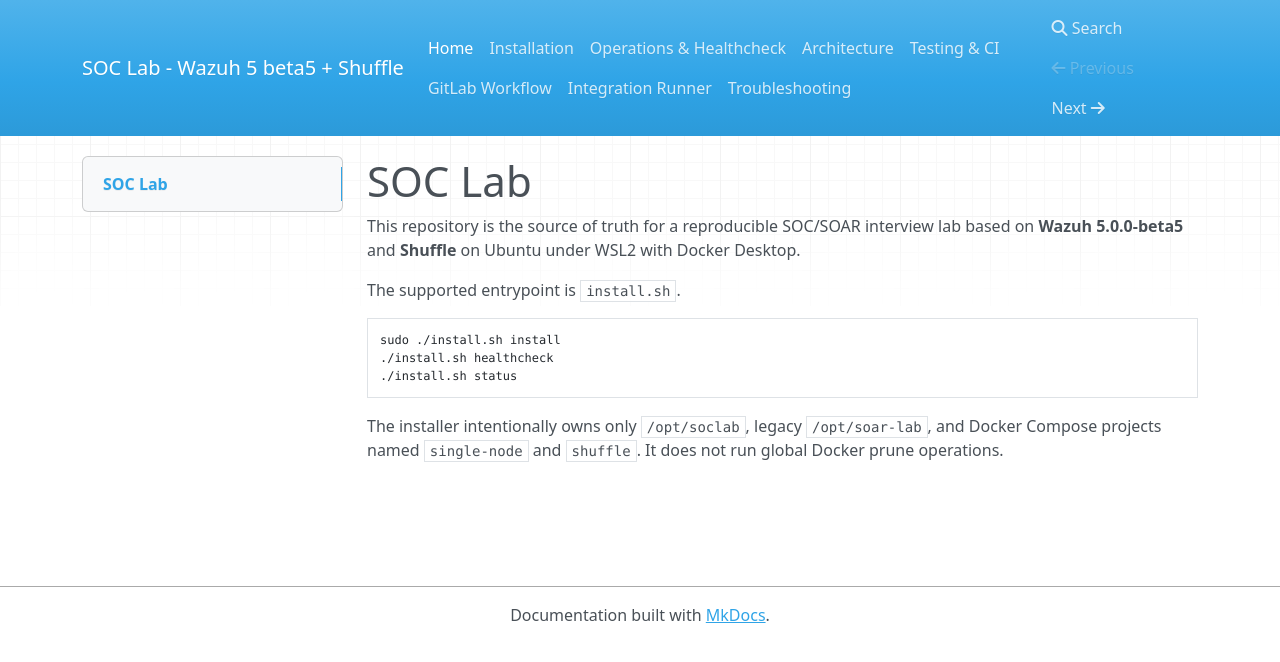
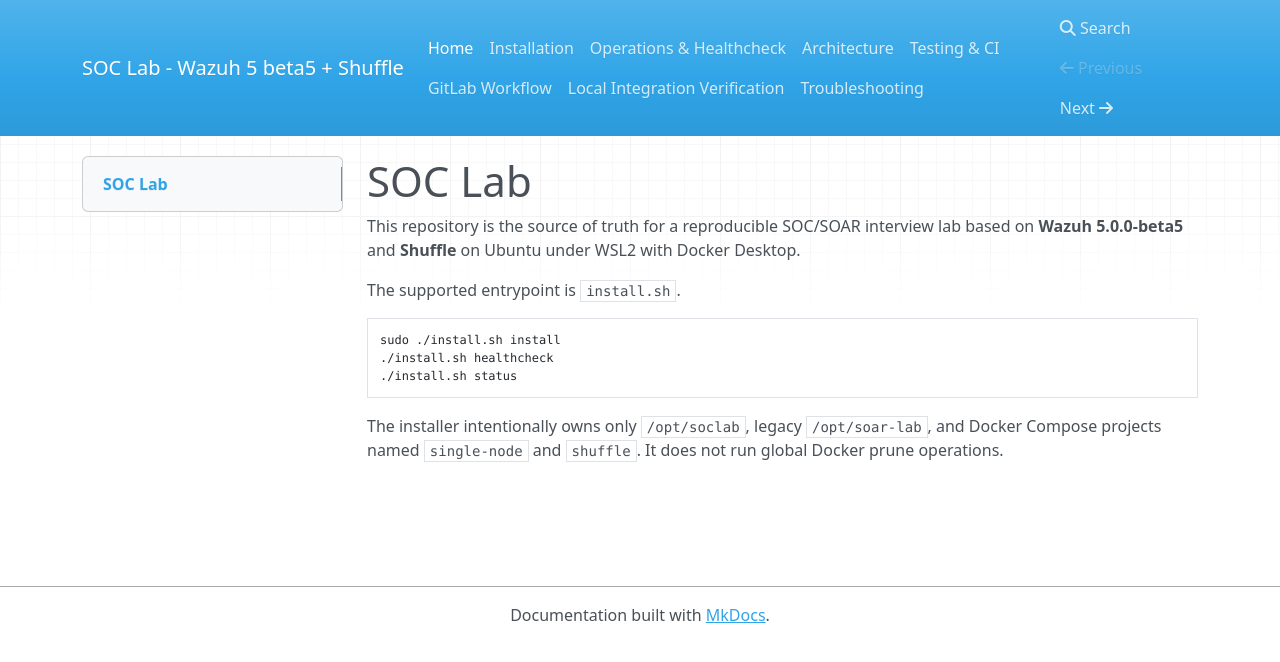
Before and after one commit to avioren/SOCLab, an MkDocs documentation site: the page built from docs/index.md, in a window 1280 px wide. Shown: the top 662 px of the page. Built offline with MkDocs 1.6.1, drawn with Linux system fonts in a browser that asks for light colours; nearby versions of some CDN libraries.

Commit message:
docs: rename integration runner page

```diff
--- a/mkdocs.yml
+++ b/mkdocs.yml
@@ -7,7 +7,7 @@ nav:
   - Architecture: architecture.md
   - Testing & CI: testing.md
   - GitLab Workflow: gitlab.md
-  - Integration Runner: runner.md
+  - Local Integration Verification: runner.md
   - Troubleshooting: troubleshooting.md
 theme:
   name: mkdocs
```
